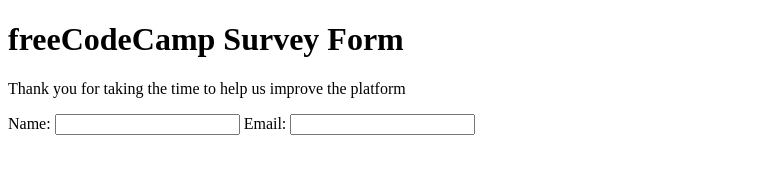
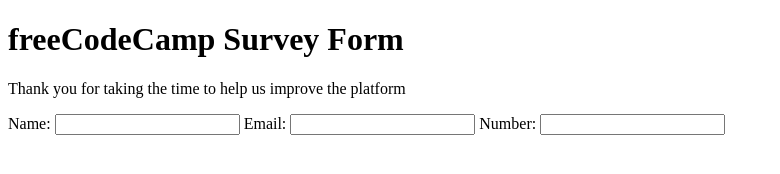
Before and after one commit to AntolinaGonzalez/SurveyForm, a plain HTML site: page index.html in a window 1280 px wide. Shown: the whole page, without its empty margins (0-780 px from the left). Drawn offline with Linux system fonts and the light colour scheme.

Commit message:
user story 7 and 8

```diff
--- a/index.html
+++ b/index.html
@@ -15,6 +15,8 @@
       <input type="text" id="name">
       <label for="email">Email: </label>
       <input type="email" id="email">
+      <label for="number">Number: </label>
+      <input type="number" id="number">
     </form>
 
     <script  src="js/index.js"></script>
```
